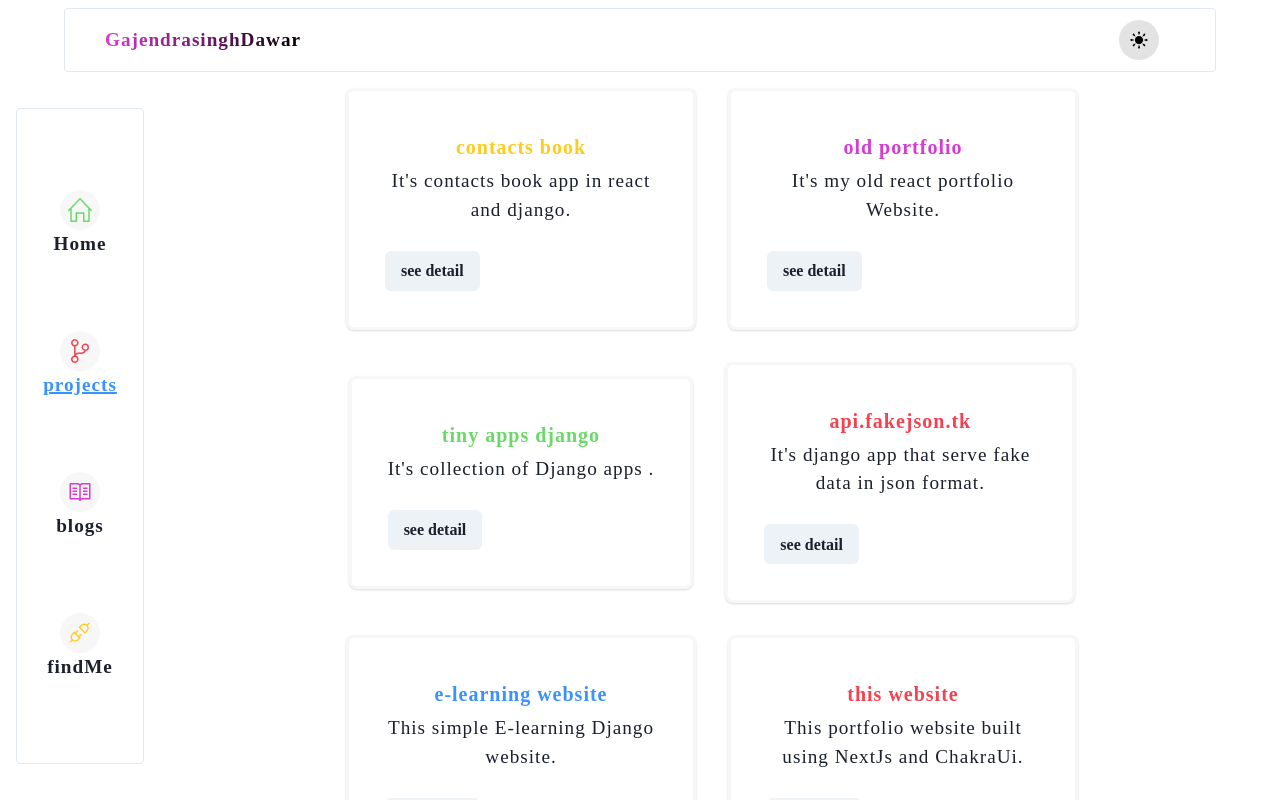
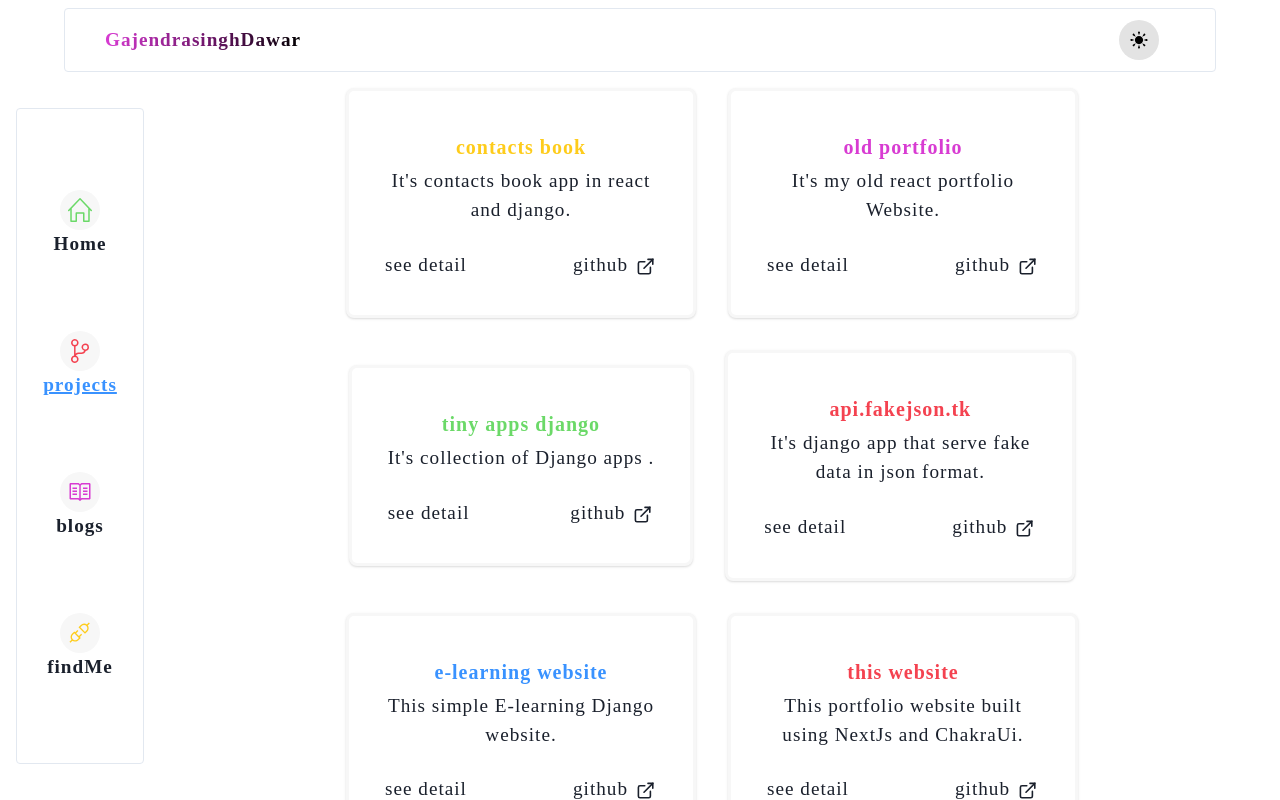
Before and after one commit to GajendrasinghDawar/blog-website, a Next.js app: page /projects in a window 1280 px wide. Built offline with nearby package versions, Linux system fonts and the light colour scheme; no server answers; a web font is replaced by a local one.

Commit message:
added detail about projects

```diff
--- a/components/aboutMe/aboutMe.jsx
+++ b/components/aboutMe/aboutMe.jsx
@@ -17,7 +17,7 @@ export default function AboutMe({ children }) {
                 Welcome !
             </Heading>
             <Text>
-                Hello! my name is
+                My name is
             </Text>
             <Heading
                 as='h1'
--- a/package.json
+++ b/package.json
@@ -9,6 +9,7 @@
     "lint": "next lint"
   },
   "dependencies": {
+    "@chakra-ui/icons": "^2.0.12",
     "@chakra-ui/react": "latest",
     "@fontsource/fredoka-one": "^4.5.9",
     "@fontsource/frijole": "^4.5.10",
--- a/pages/projects/contacts-book.jsx
+++ b/pages/projects/contacts-book.jsx
@@ -5,13 +5,13 @@ import Project from '../../components/aboutMe/Project'
 const Tools = [
 
     {
-        name: ' Django for  Server'
-        , detail: `I used Channels for real - time communication between the Client and the Server.For Django Channels' storage layer, I used Redis.`
+        name: ' Django'
+        , detail: `Django for backend.`
     }
 ]
 
 const projectName = 'contacts book'
-const projectDetail = `It's contacts book app in react and django.
+const projectDetail = `It's a contacts book app, built using react, ChakraUi, and django.
 `
 
 export default function ContactsBook() {
--- a/pages/projects/index.jsx
+++ b/pages/projects/index.jsx
@@ -1,45 +1,54 @@
-import { Wrap, WrapItem, Center, Card, CardBody, CardHeader, Heading, CardFooter, Text, Button } from '@chakra-ui/react'
+import { Wrap, WrapItem, Center, Card, CardBody, CardHeader, Heading, CardFooter, Text, Button, HStack } from '@chakra-ui/react'
 import React from 'react'
-import Link from 'next/link'
+import { Link } from '@chakra-ui/react'
+import { default as NextLink } from "next/link"
+
+import { ExternalLinkIcon } from '@chakra-ui/icons'
 
 const projects = [
     {
         name: 'contacts book',
         url: 'contacts-book',
         summary: `It's contacts book app in react and django.
-`, color: 'text.textColorYellow'
+`, color: 'text.textColorYellow',
+        github: 'https://github.com/GajendrasinghDawar/Contacts-Book',
     },
     {
         name: 'old portfolio',
         url: 'old-portfolio',
         summary: `It's my old react portfolio Website.
 `,
-        color: 'text.textColorPink'
+        color: 'text.textColorPink',
+        github: 'https://github.com/GajendrasinghDawar/old-portfolio'
     },
     {
         name: 'tiny apps django',
         url: 'tiny-apps-django',
         summary: `It's collection of  Django apps .`,
-        color: 'text.textColorGreen'
+        color: 'text.textColorGreen',
+        github: 'https://github.com/GajendrasinghDawar/tiny-apps-django'
     },
     {
         name: 'api.fakejson.tk',
         url: 'api-fakejson',
         summary: `It's django app that serve fake data in json format.
 `,
-        color: 'text.textColorRed'
+        color: 'text.textColorRed',
+        github: 'https://github.com/GajendrasinghDawar/api.fakejson.tk'
     },
     {
         name: 'e-learning website ',
         url: 'e-learning-website',
         summary: `This simple E-learning Django website.`,
-        color: 'fill.fillBlue'
+        color: 'fill.fillBlue',
+        github: 'https://github.com/GajendrasinghDawar/e-learning_website'
     },
     {
         name: 'this website ',
         url: 'this-website',
         summary: `This portfolio website built using NextJs and ChakraUi.`,
-        color: 'text.textColorRed'
+        color: 'text.textColorRed',
+        github: 'https://github.com/GajendrasinghDawar/my-website'
     },
 ]
 
@@ -79,9 +88,20 @@ export default function index() {
                                 <Text>{project.summary}</Text>
                             </CardBody>
                             <CardFooter>
-                                <Button>
-                                    <Link href={`projects/${project.url}`}>see detail</Link>
-                                </Button>
+                                <HStack
+                                    width={'full'}
+                                    justifyContent={'space-between'}>
+                                    <Link
+                                        as={NextLink}
+                                        href={`projects/${project.url}`}>
+                                        see detail
+                                    </Link>
+                                    <Link
+                                        as={NextLink}
+                                        href={project.github} isExternal>
+                                        github <ExternalLinkIcon mx='2px' />
+                                    </Link>
+                                </HStack>
                             </CardFooter>
                         </Card>
                     </WrapItem>
--- a/pages/projects/tiny-apps-django.jsx
+++ b/pages/projects/tiny-apps-django.jsx
@@ -4,13 +4,13 @@ import Project from '../../components/aboutMe/Project'
 const Tools = [
 
     {
-        name: ' Django for  Serve Json'
-        , detail: `I used Channels for real - time communication between the Client and the Server.For Django Channels' storage layer, I used Redis.`
+        name: ' Django for  Serving JSON'
+        , detail: `I used Django for the web server. Django serves all apps using single projects. It deployed on python anywhere.`
     }
 ]
 
 const projectName = `Tiny Django Apps`
-const projectDetail = `It's collection of  Django apps such as Todo,todo API,Movie Review App,And More.
+const projectDetail = `It's a collection of Django apps such as Todo, todo API, Movie Review App, And More.
 `
 
 export default function TinyAppsDjango() {
```
Also changed, not shown: components/aboutMe/Project.jsx (+6 -4 lines), pages/projects/api-fakejson.jsx (+17 -2 lines), pages/projects/this-website.jsx (+8 -5 lines), 1 other file (tests, documents, lock files or other folders).
